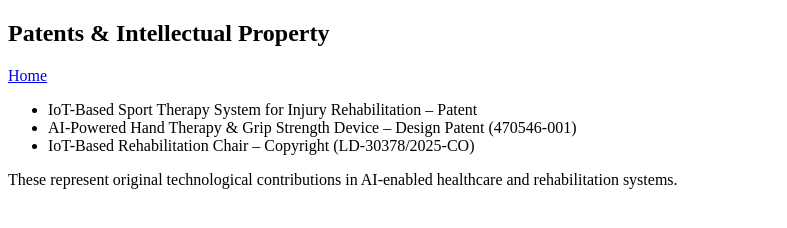
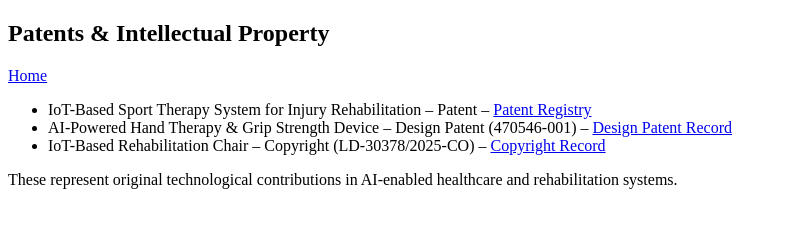
Before and after one commit to krunalpc/krunalpanchal-site, a plain HTML site: page patents.html in a window 1280 px wide. Shown: the whole page, without its empty margins (0-787 px from the left). Drawn offline with Linux system fonts and the light colour scheme.

Commit message:
Update patents.html

```diff
--- a/patents.html
+++ b/patents.html
@@ -10,9 +10,18 @@
 <nav><a href="index.html">Home</a></nav>
 
 <ul>
-<li>IoT-Based Sport Therapy System for Injury Rehabilitation – Patent</li>
-<li>AI-Powered Hand Therapy & Grip Strength Device – Design Patent (470546-001)</li>
-<li>IoT-Based Rehabilitation Chair – Copyright (LD-30378/2025-CO)</li>
+  <li>
+    IoT-Based Sport Therapy System for Injury Rehabilitation – Patent
+    – <a href="https://ipindiaservices.gov.in" target="_blank">Patent Registry</a>
+  </li>
+  <li>
+    AI-Powered Hand Therapy & Grip Strength Device – Design Patent (470546-001)
+    – <a href="https://ipindiaservices.gov.in" target="_blank">Design Patent Record</a>
+  </li>
+  <li>
+    IoT-Based Rehabilitation Chair – Copyright (LD-30378/2025-CO)
+    – <a href="https://copyright.gov.in" target="_blank">Copyright Record</a>
+  </li>
 </ul>
 
 <p>
```
